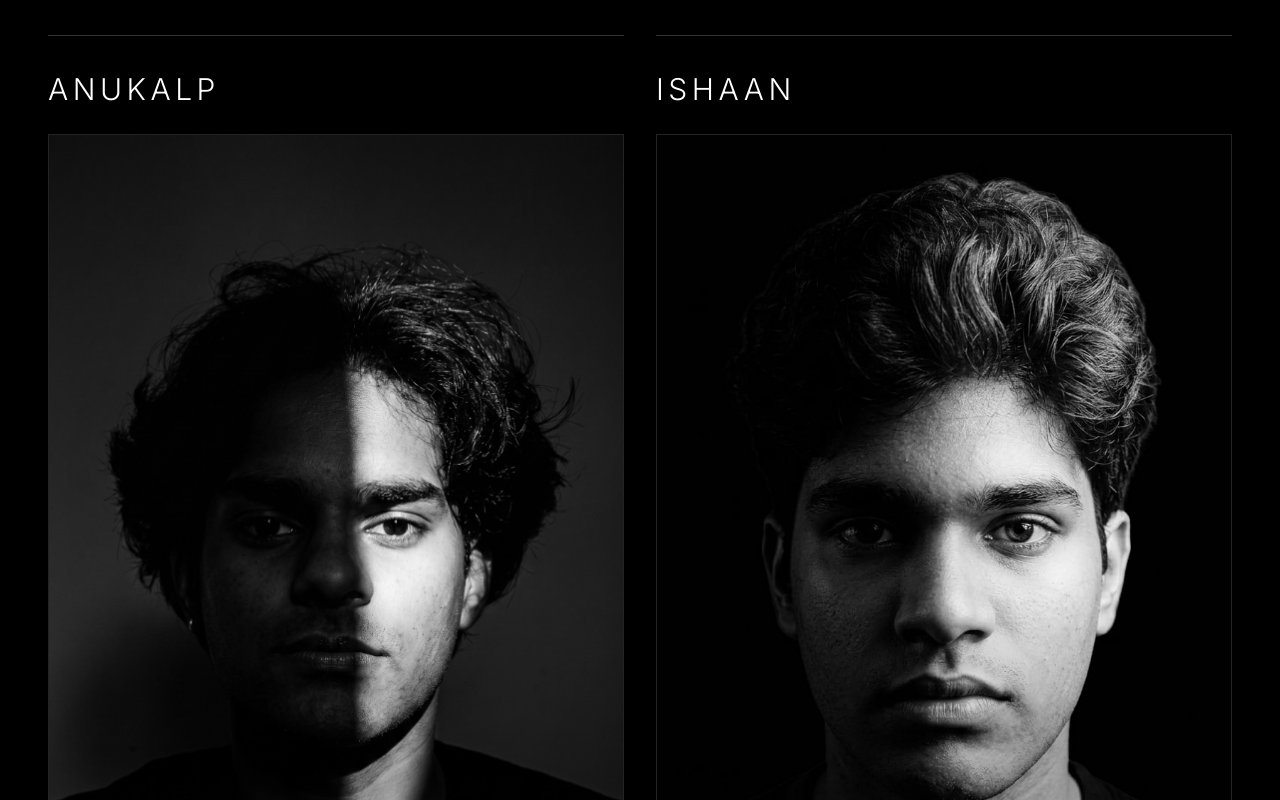
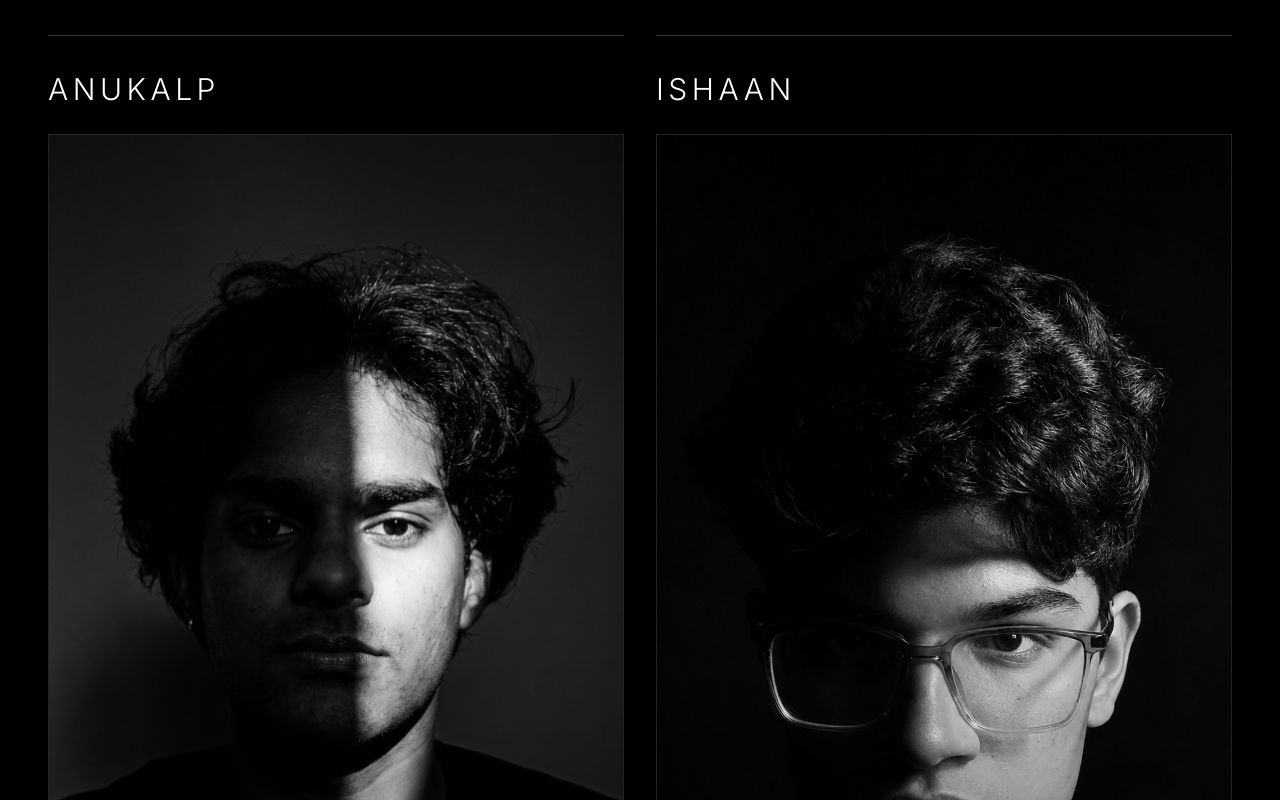
Before and after one commit to let-me2004/Invega-exports-, a Next.js app: page /founders in a window 1280 px wide. Shown: the part 560-1360 px from the top of the page. Built offline with nearby package versions, Linux system fonts and the light colour scheme.

Commit message:
chore: swap ishaan photo for new PNG and maintain alignment

```diff
--- a/src/app/founders/page.tsx
+++ b/src/app/founders/page.tsx
@@ -104,7 +104,7 @@ export default function FoundersPage() {
                 transitionDuration={800}
               >
                 <img
-                  src="/pictures/ishaan.jpeg"
+                  src="/pictures/ishaan.PNG"
                   alt="Ishaan"
                   className="w-full h-full object-cover object-top grayscale group-hover:grayscale-0 transition-all duration-700 transform group-hover:scale-105"
                 />
```
Also changed, not shown: public/pictures/ishaan.PNG (added).
